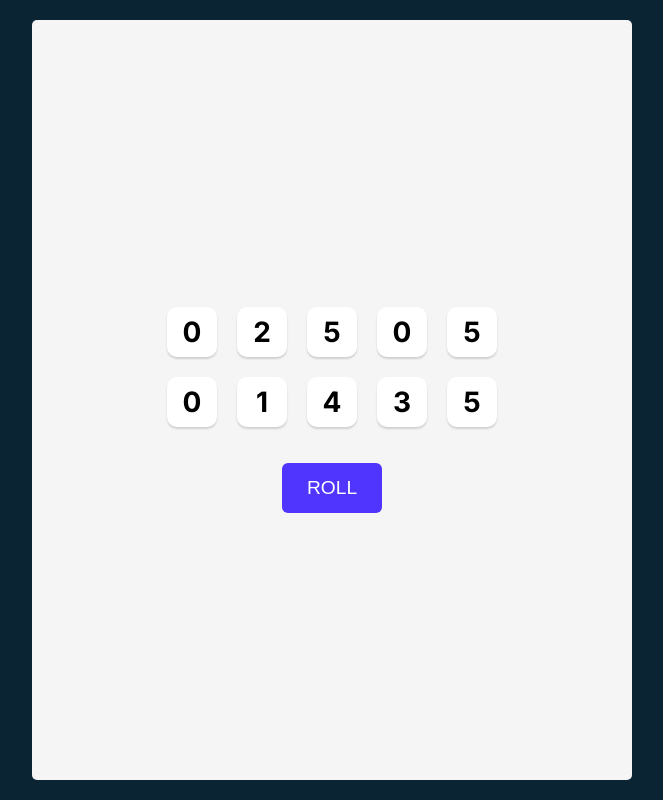
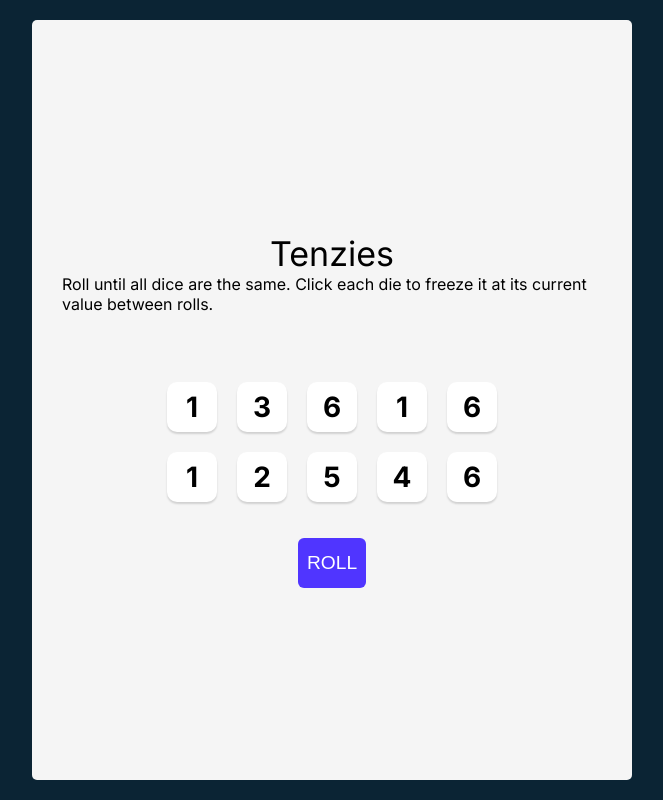
Before and after one commit to 0xJeff1/react_apps, a React (Vite) app in the folder react apps/: page /tenezies in a window 1280 px wide. Shown: the whole page, without its empty margins (308-971 px from the left). Built offline with nearby package versions, Linux system fonts and the light colour scheme.

Commit message:
tenzies game over

```diff
--- a/package.json
+++ b/package.json
@@ -4,6 +4,8 @@
     "@azure/core-auth": "^1.10.0",
     "@fortawesome/free-solid-svg-icons": "^7.0.0",
     "@fortawesome/react-fontawesome": "^0.2.3",
+    "nanoid": "^5.1.5",
+    "react-confetti": "^6.4.0",
     "react-markdown": "^10.1.0",
     "vite": "^7.0.6"
   }
--- a/react apps/components/Die.jsx
+++ b/react apps/components/Die.jsx
@@ -1,8 +1,12 @@
-
-
+import styles from "../src/tenezies.module.css"
 
 export default function Die(props) {
     return (
-        <button>{props.value}</button>
+        <button
+            onClick={props.toggleHold}
+            className={props.isHeld ? styles.button2 : styles.button1 }
+            >
+            {props.value}
+        </button>
     )
 }
--- a/react apps/components/Mainapp.jsx
+++ b/react apps/components/Mainapp.jsx
@@ -1,41 +1,110 @@
 import Die from "./Die"
 import styles from "../src/tenezies.module.css"
-import {useState} from "react"
+import { useState } from "react"
+import { nanoid } from "nanoid"
+import Confetti from 'react-confetti'
+import { useRef } from "react";
+
+
+  /**
+     * Critical thinking time!
+     *
+     * We want to indicate to the user that the game is over
+     * if (1) all the dice are held, and (2) all the dice have
+     * the same value.
+     *
+     * How might we do this? Some questions to consider:
+     *
+     * 1. Do we need to save a `gameWon` value in state? If so, why?
+     *    If not, why not?
+     *
+     * 2. Do we need to create a side effect to synchronize the `gameWon`
+     *    value (whether it's in state or not) with the current state of
+     *    the dice?
+     *
+     */
+
 
 export default function App() {
+    const [arrnumbers, setnumbers] = useState(()=> generateAllNewDice())
 
-    const [arrnumbers , setnumbers] = useState(generateAllNewDice());
+
+       const gamestate =  arrnumbers.every(die => die.isHeld) &&
+        arrnumbers.every(die => die.value === arrnumbers[0].value)
+
+    const refbutton = useRef();
+    function toggleHold(id) {
+        setnumbers(oldDice =>
+            oldDice.map(die =>
+                die.id === id ? { ...die, isHeld: !die.isHeld } : die
+            )
+        )
+    }
 
     function generateAllNewDice() {
         return new Array(10)
             .fill(0)
-            .map(() => Math.floor(Math.random() * 6))
+            .map(() => ({
+                value: Math.floor(Math.random() * 6) + 1,
+                isHeld: false,
+                id: nanoid()
+            }))
     }
 
-        const  element = arrnumbers.map((elem, index) => {
-            console.log(elem);
-            return <Die key={index} value={elem} />;
-          });
+    const element = arrnumbers.map(elem => (
+        <Die
+            key={elem.id}
+            value={elem.value}
+            isHeld={elem.isHeld}
+            toggleHold={() => toggleHold(elem.id)}
+        />
+    ))
 
+    function rollthedice() {
+        if(refbutton.current.innerText == "ROLL")
+        {
+            setnumbers(oldDice =>
+                oldDice.map(die =>
 
-    function rollthedice()
-    {
-        setnumbers((prev)=>
+                    die.isHeld
+                        ? die
+                        : { ...die, value: Math.floor(Math.random() * 6) + 1 }
+                )
+            )
+        }
+        else
         {
-            return [...generateAllNewDice()]
+            console.log("hello Im supposed to reset");
+            setnumbers(generateAllNewDice())
         }
-        )
     }
-
 
     return (
         <div className={styles.container}>
-                <main className={styles.main}>
-                    <div className={styles.dicecontainer}>
-                      {element}
-                    </div>
-                    <button className={styles.roll} onClick={rollthedice}>ROLL</button>
-                </main>
+            <main className={styles.main}>
+            <h1 className="title">Tenzies</h1>
+                <p className="instructions">Roll until all dice are the same. Click each die to freeze it at its current value between rolls.</p>
+                    {gamestate ? <div>
+                    <Confetti
+                    gravity={0.1}
+                    height={579}
+                    initialVelocityX={2}
+                    initialVelocityY={2}
+                    numberOfPieces={200}
+                    opacity={1}
+                    recycle={false}
+                    run={gamestate}
+                    width={1066}
+                    wind={0}
+                    />
+                </div> : null}
+                <div className={styles.dicecontainer}>
+                    {element}
+                </div>
+                <button className={styles.roll} onClick={rollthedice} ref = {refbutton}>
+                    {gamestate ? "NEW GAME" : "ROLL"}
+                </button>
+            </main>
         </div>
     )
 }
--- a/react apps/src/tenezies.module.css
+++ b/react apps/src/tenezies.module.css
@@ -22,6 +22,7 @@ div#root {
 }
 
 main {
+    position: relative;
     background-color: #F5F5F5;
     height: 100%;
     border-radius: 5px;
@@ -32,12 +33,15 @@ main {
 }
 
 .dicecontainer {
+    margin-top: 68px;
     display: grid;
-    grid-template: auto auto / repeat(5, 1fr);
+    grid-template: auto / repeat(5, 1fr);
     gap: 20px;
 }
 
-.dicecontainer button {
+
+
+.button1 {
     height: 50px;
     width: 50px;
     box-shadow: 0px 2px 2px rgba(0, 0, 0, 0.15);
@@ -50,16 +54,31 @@ main {
     cursor: pointer;
 }
 
+.button2 {
+    height: 50px;
+    width: 50px;
+    box-shadow: 0px 2px 2px rgba(0, 0, 0, 0.15);
+    border-radius: 10px;
+    border: none;
+    background-color: #59E391;
+    font-family: Inter, sans-serif;
+    font-size: 1.75rem;
+    font-weight: bold;
+    cursor: pointer;
+}
+
 .roll{
     margin-top: 36px;
     background-color: #5035FF;
     font-family: Karla, sans-serif;
     cursor: pointer;
     height: 50px;
-    width: 100px;
+    width: auto;
     border: none;
     border-radius: 6px;
     background-color: #5035FF;
     color: white;
     font-size: 1.2rem;
+    white-space: nowrap;
+    padding: 9px;
 }
```
Also changed, not shown: 1 other file (tests, documents, lock files or other folders).
